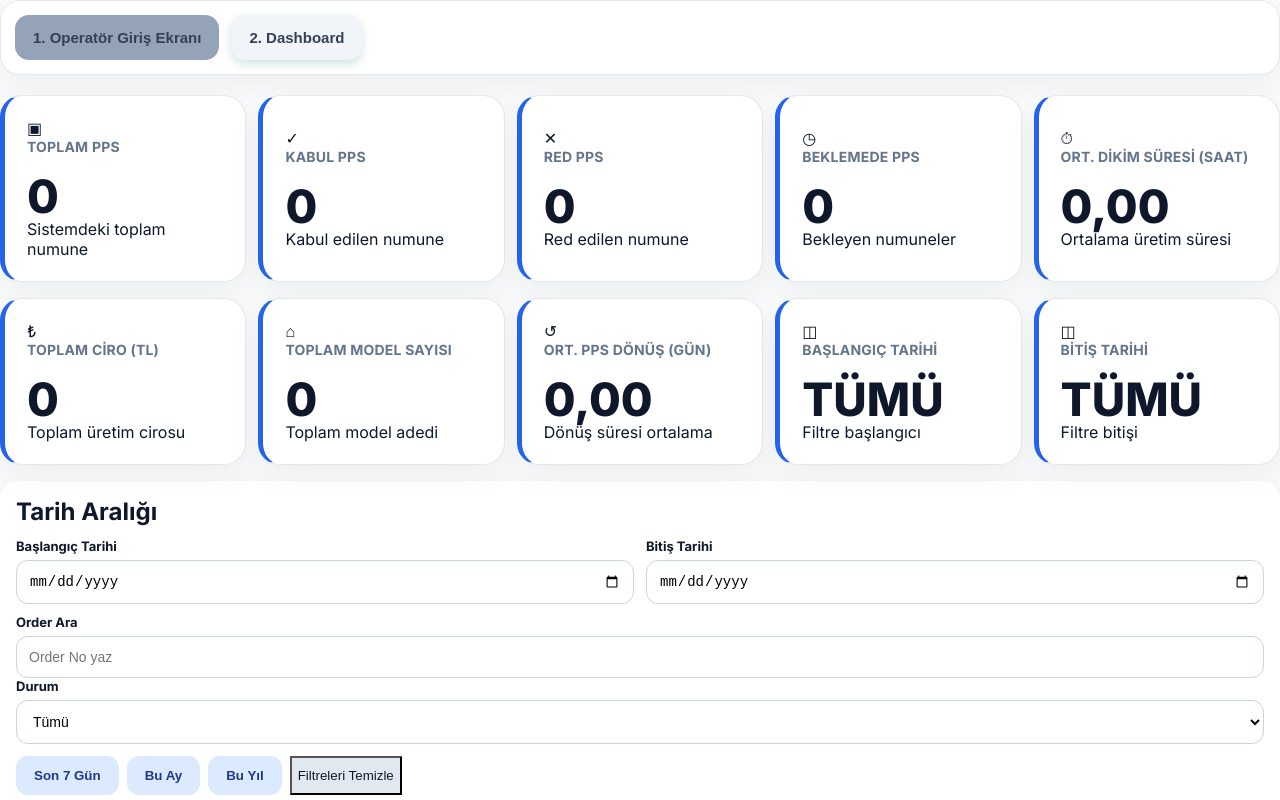
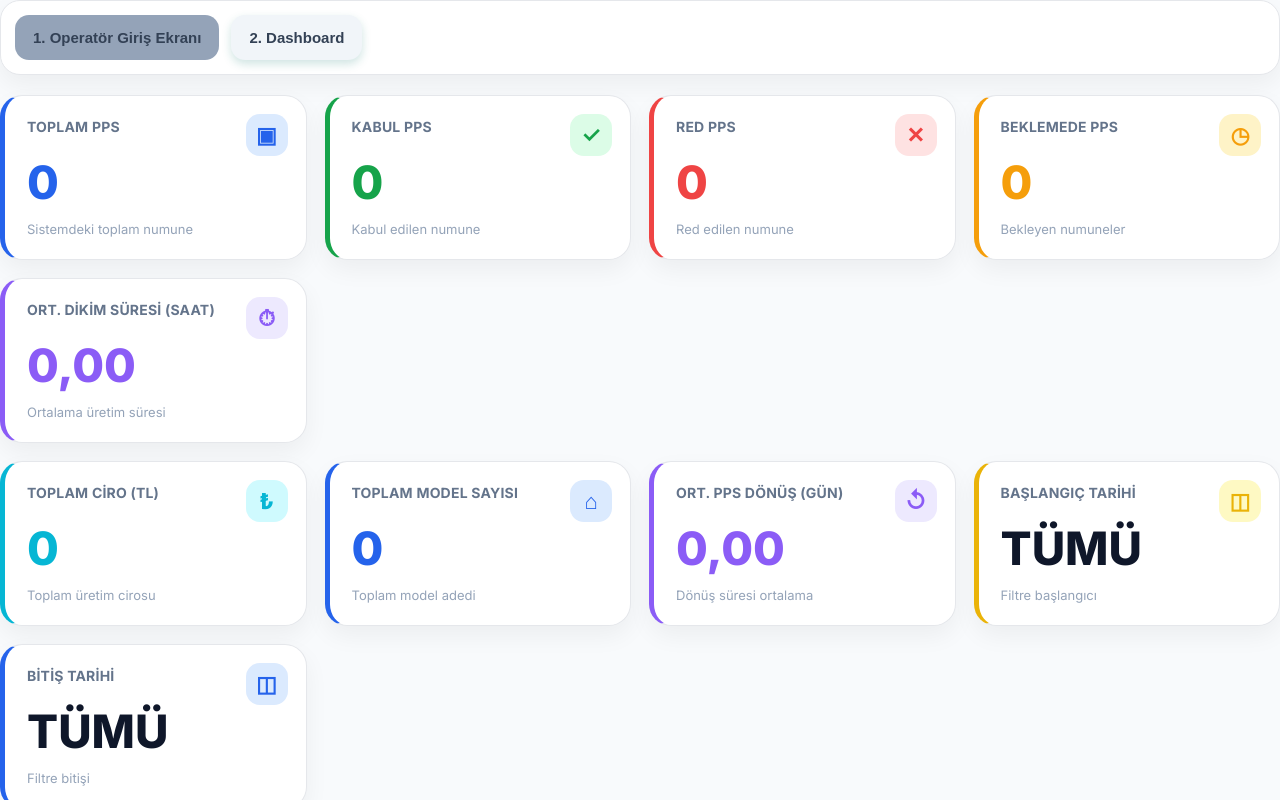
Before and after one commit to hakanncagatay-glitch/numune-takip, a plain HTML site: page index.html in a window 1280 px wide. Both pictures are taken after a click on the button "2. Dashboard". Shown: the top 800 px of the page. Drawn offline with nearby package versions, Linux system fonts and the light colour scheme; no server answers.

Commit message:
Update index.html

```diff
--- a/index.html
+++ b/index.html
@@ -661,6 +661,91 @@ tr:hover td{
  background:#dbeafe;
  color:#2563eb;
 }
+.stats{
+display:grid;
+grid-template-columns:repeat(auto-fit,minmax(250px,1fr));
+gap:18px;
+margin-bottom:18px;
+}
+
+.stat{
+background:#fff;
+border-radius:22px;
+padding:22px;
+border:1px solid #e5e7eb;
+box-shadow:0 10px 25px rgba(0,0,0,.05);
+position:relative;
+min-height:145px;
+transition:.18s ease;
+}
+
+.stat:hover{
+transform:translateY(-2px);
+box-shadow:0 18px 35px rgba(0,0,0,.08);
+}
+
+.stat-title{
+font-size:14px;
+font-weight:700;
+color:#64748b;
+margin-bottom:18px;
+}
+
+.stat-value{
+font-size:46px;
+font-weight:800;
+line-height:1;
+color:#0f172a;
+margin-bottom:16px;
+}
+
+.stat-sub{
+font-size:13px;
+color:#94a3b8;
+}
+
+.badge{
+position:absolute;
+top:18px;
+right:18px;
+width:42px;
+height:42px;
+border-radius:14px;
+display:flex;
+align-items:center;
+justify-content:center;
+font-size:22px;
+font-weight:800;
+}
+
+/* LEFT COLORS */
+
+.blue{border-left:5px solid #2563eb;}
+.green{border-left:5px solid #16a34a;}
+.red{border-left:5px solid #ef4444;}
+.orange{border-left:5px solid #f59e0b;}
+.purple{border-left:5px solid #8b5cf6;}
+.cyan{border-left:5px solid #06b6d4;}
+.gold{border-left:5px solid #eab308;}
+
+/* TEXT */
+
+.blue-text{color:#2563eb;}
+.green-text{color:#16a34a;}
+.red-text{color:#ef4444;}
+.orange-text{color:#f59e0b;}
+.purple-text{color:#8b5cf6;}
+.cyan-text{color:#06b6d4;}
+
+/* BADGE */
+
+.blue-badge{background:#dbeafe;color:#2563eb;}
+.green-badge{background:#dcfce7;color:#16a34a;}
+.red-badge{background:#fee2e2;color:#ef4444;}
+.orange-badge{background:#fef3c7;color:#f59e0b;}
+.purple-badge{background:#ede9fe;color:#8b5cf6;}
+.cyan-badge{background:#cffafe;color:#06b6d4;}
+.gold-badge{background:#fef9c3;color:#eab308;}
   </style>
 </head>
 <body>
```
